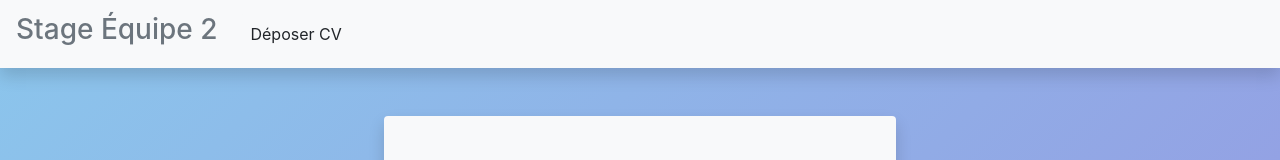
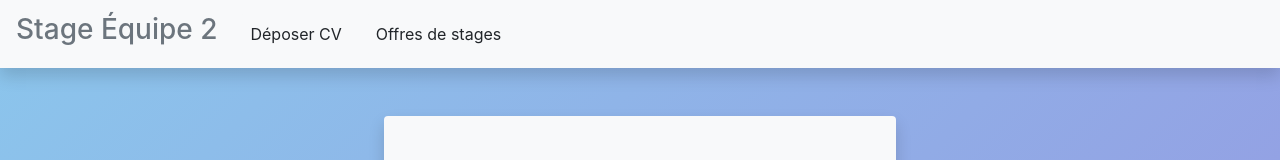
Before and after one commit to NicolasH-L/420-565-A21_ProjetIntegre_Equipe2, a React (Create React App) app in the folder React/projet_integre_equipe2/: page /StudentUploadCV in a window 1280 px wide. Shown: the top 160 px of the page. Built offline with nearby package versions, Linux system fonts and the light colour scheme.

Commit message:
EQ2-20 - Ajout d'un bouton sur la navbar student qui permet de naviguer vers les offres de stages

```diff
--- a/React/projet_integre_equipe2/src/components/StudentNavbar.js
+++ b/React/projet_integre_equipe2/src/components/StudentNavbar.js
@@ -7,7 +7,9 @@ const StudentNavbar = () => {
     function goToStudentUploadCV(){
         history.push("/StudentUploadCV", historyState)
     }
-
+    function goToStudentInternshipOffers(){
+        history.push("/StudentInternshipOffers", historyState)
+    }
     return (
         <div>
             <nav className="navbar navbar-expand-md bg-light shadow mb-5">
@@ -20,6 +22,9 @@ const StudentNavbar = () => {
                         <li className="nav-item mx-2">
                             <button className="nav-link btn btn-light" type="button" onClick={goToStudentUploadCV}>Déposer CV</button>
                         </li>
+                        <li className="nav-item mx-2">
+                            <button className="nav-link btn btn-light" type="button" onClick={goToStudentInternshipOffers}>Offres de stages</button>
+                        </li>
                     </ul>
                 </div>
             </nav>
```
